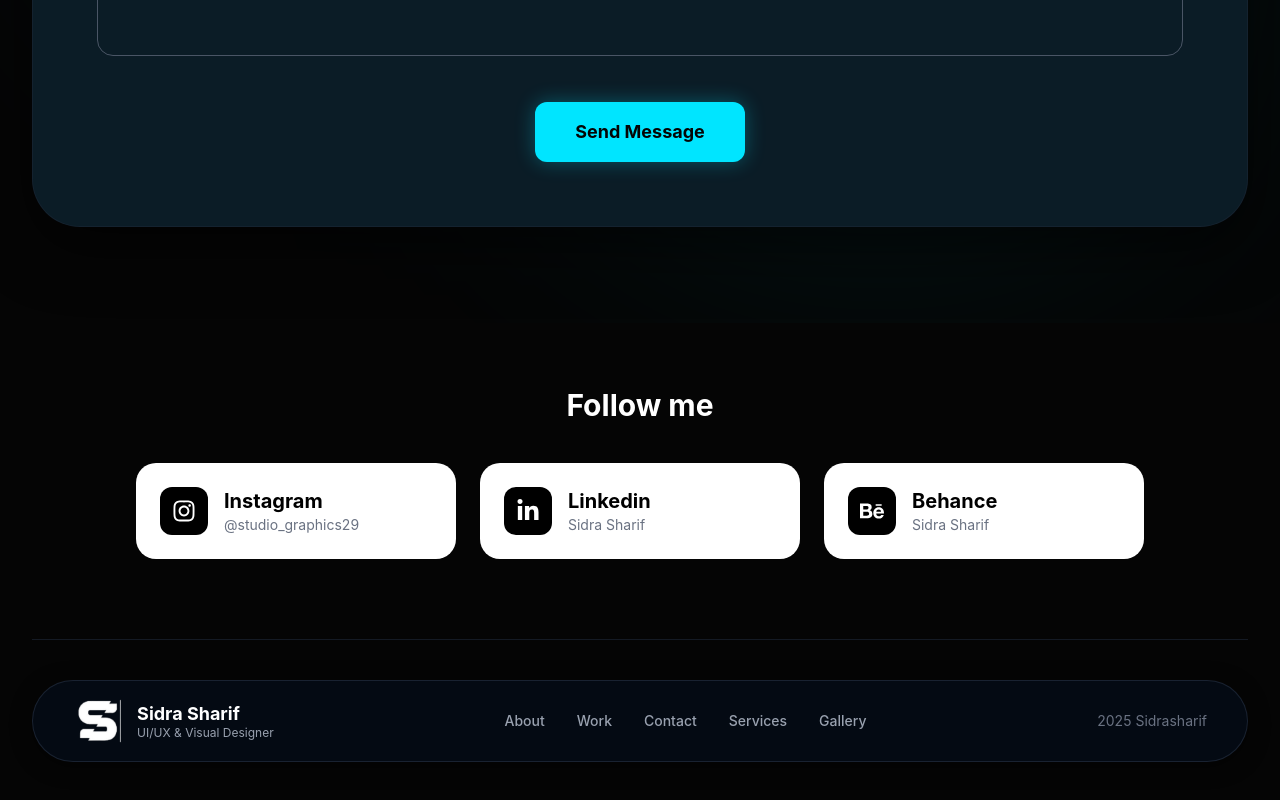
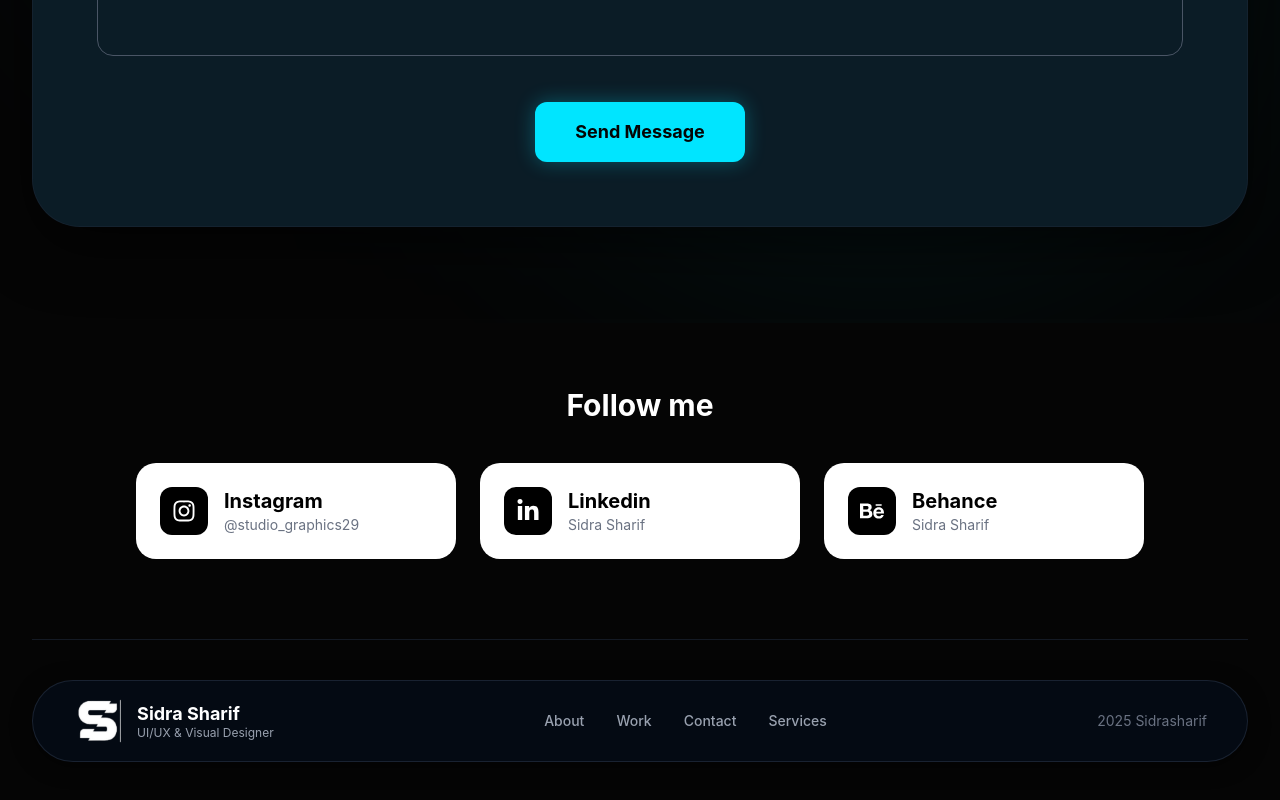
Before and after one commit to hussain-labs/Sidra-Sharif, a React (Vite) app: page / in a window 1280 px wide. Shown: the part 7011-7811 px from the top of the page. Built offline with nearby package versions, Linux system fonts and the light colour scheme.

Commit message:
fix footer

```diff
--- a/src/components/Footer.jsx
+++ b/src/components/Footer.jsx
@@ -68,7 +68,7 @@ const Footer = () => {
                         <a href="#work" className="text-gray-400 hover:text-white text-sm font-medium transition-colors">Work</a>
                         <a href="#contact" className="text-gray-400 hover:text-white text-sm font-medium transition-colors">Contact</a>
                         <a href="#services" className="text-gray-400 hover:text-white text-sm font-medium transition-colors">Services</a>
-                        <a href="#gallery" className="text-gray-400 hover:text-white text-sm font-medium transition-colors">Gallery</a>
+                        {/* <a href="#gallery" className="text-gray-400 hover:text-white text-sm font-medium transition-colors">Gallery</a> */}
 
                     </div>
 
```
